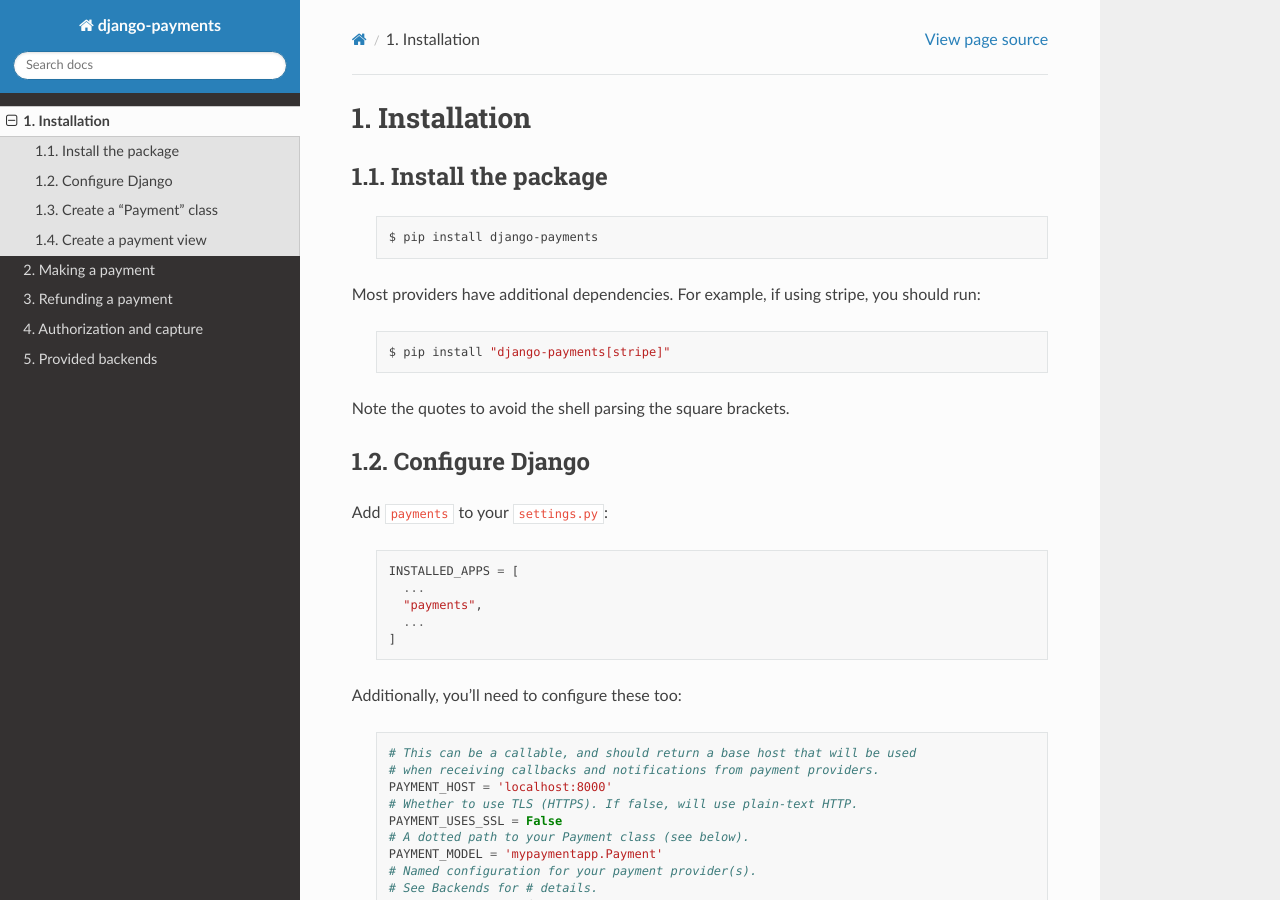
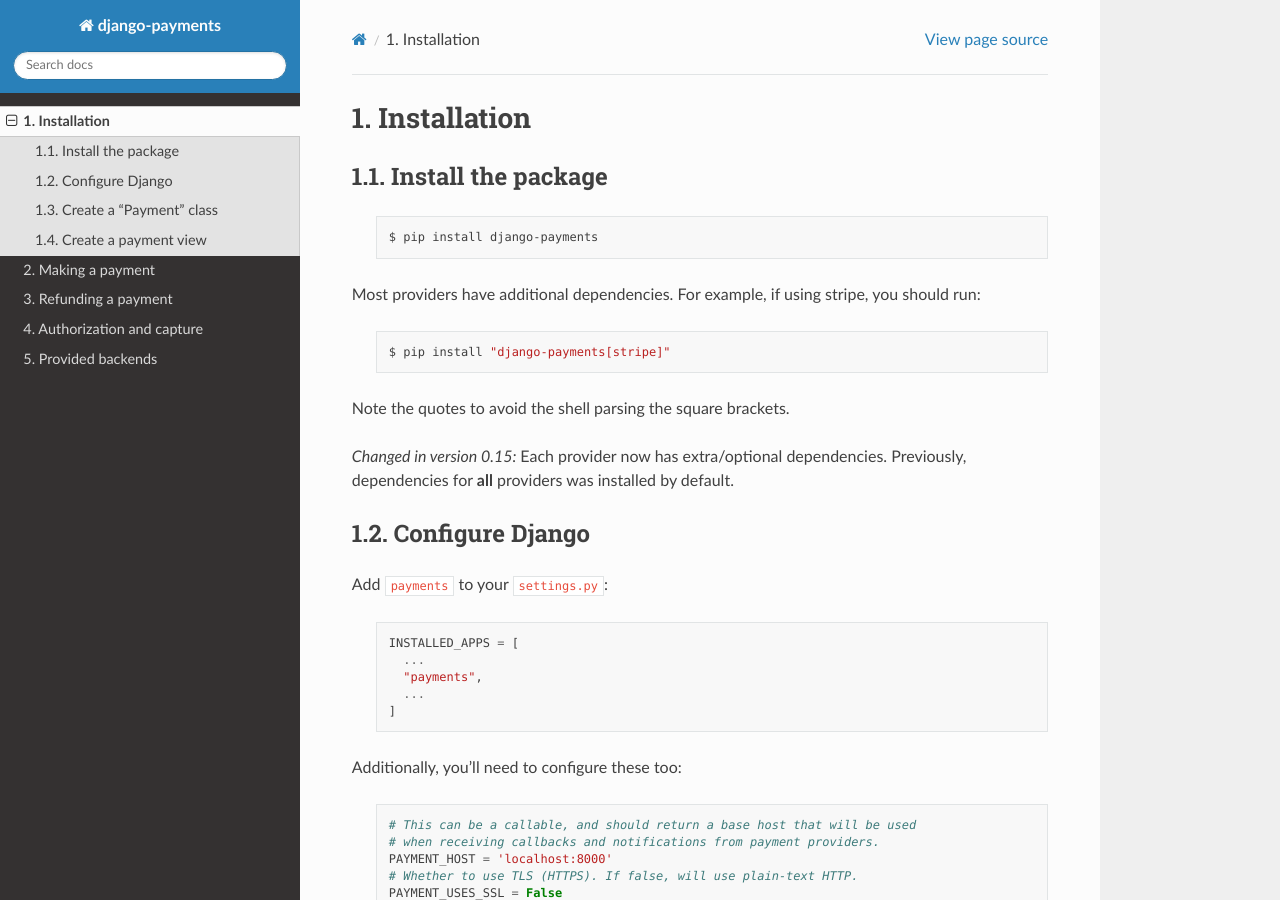
Before and after one commit to jazzband/django-payments, a Sphinx documentation site: the page built from docs/install.rst, in a window 1280 px wide and 900 px high. Built offline with Sphinx 7.4.7 and the Read the Docs theme 2.0.0, drawn with Linux system fonts in a browser that asks for light colours; the version number could not be read and is left out.

Commit message:
Add hint on recent change in installation steps

```diff
--- a/docs/install.rst
+++ b/docs/install.rst
@@ -17,6 +17,11 @@
       $ pip install "django-payments[stripe]"
 
 Note the quotes to avoid the shell parsing the square brackets.
+
+.. versionchanged:: 0.15
+
+   Each provider now has extra/optional dependencies. Previously, dependencies
+   for **all** providers was installed by default.
 
 Configure Django
 ----------------
```
